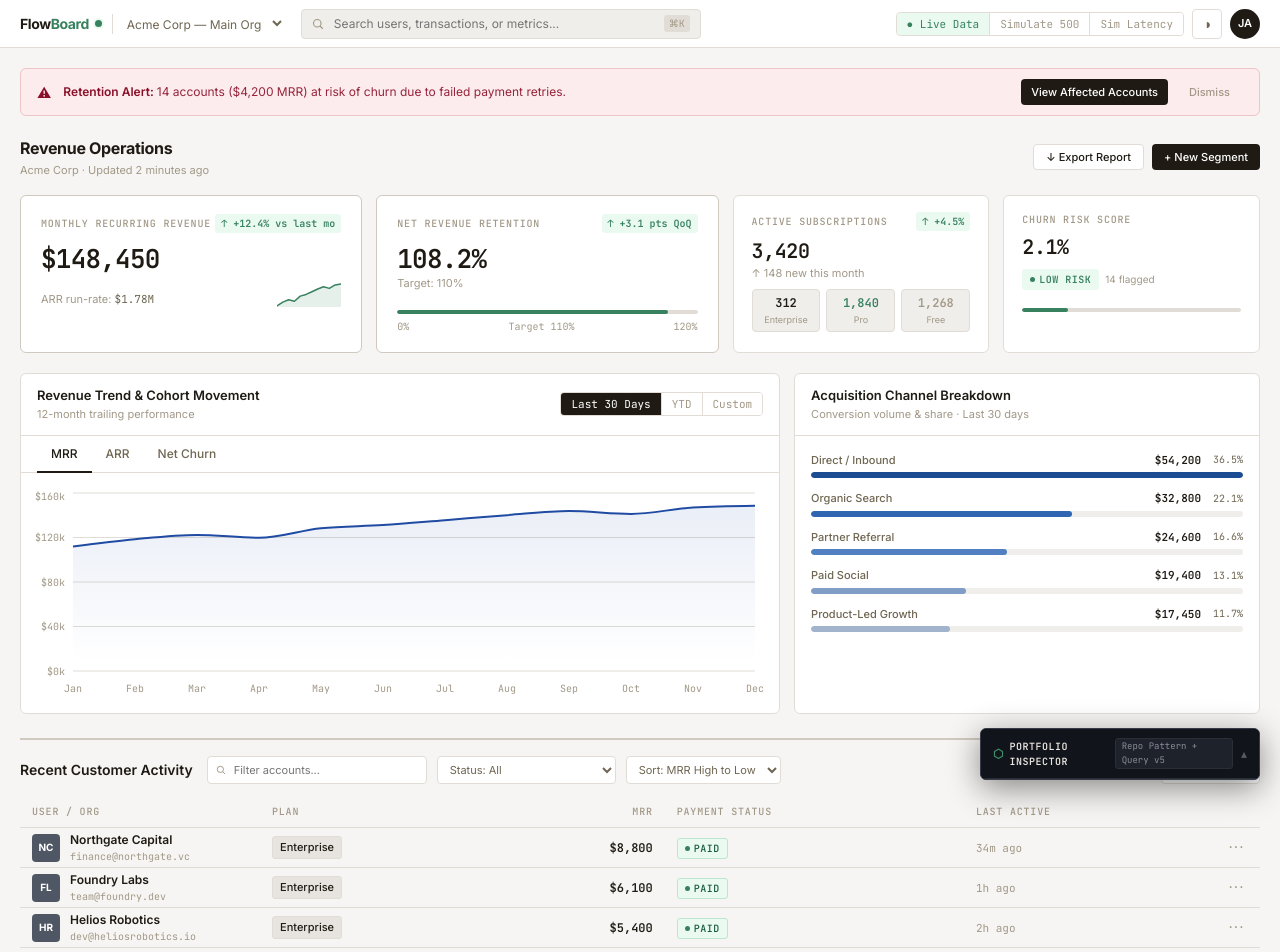
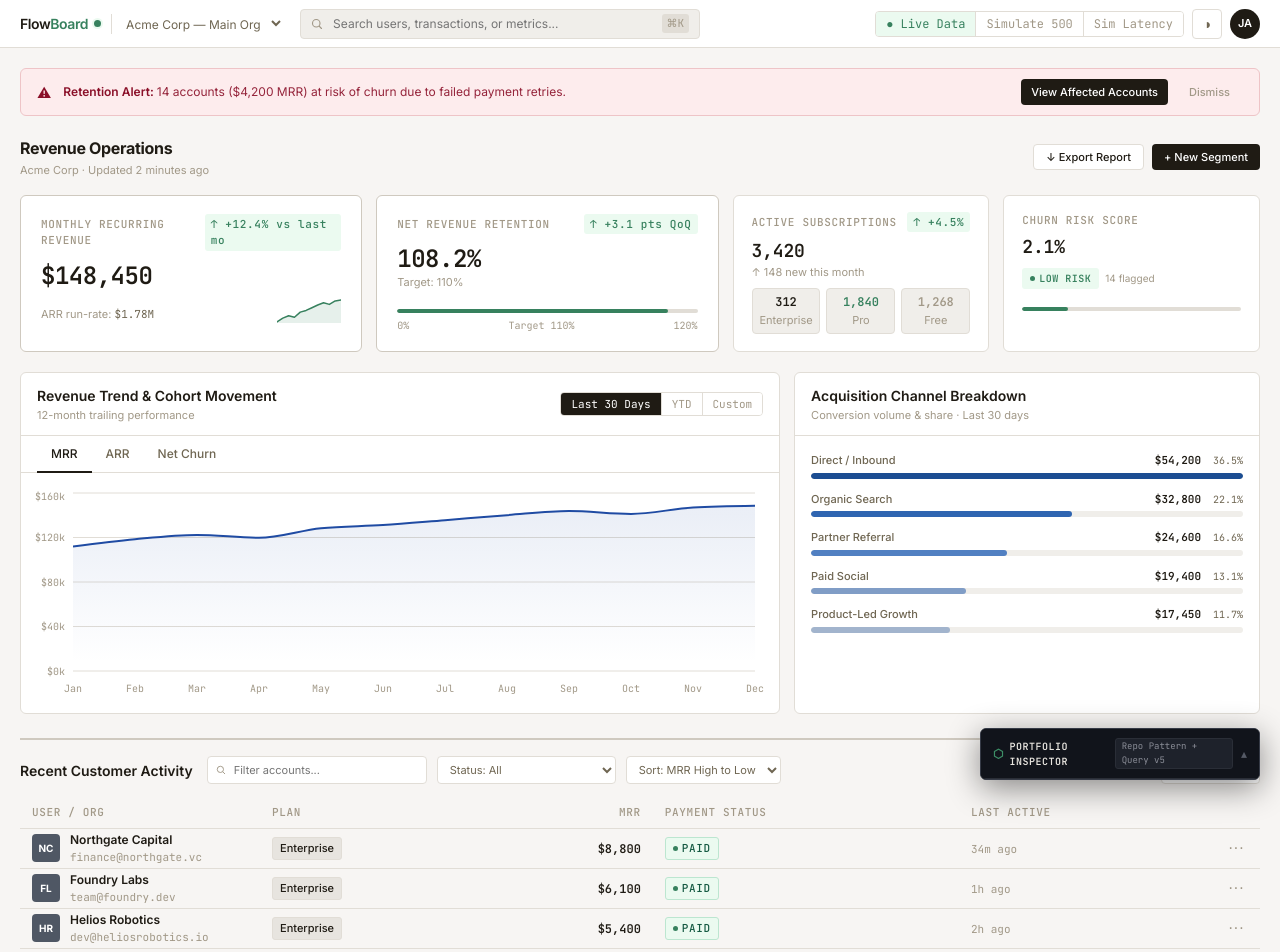
Before and after one commit to nadiaescobbb/flowboard-ui, a React (Vite) app: page / in a window 1280 px wide. Shown: the top 952 px of the page. Built offline with nearby package versions, Linux system fonts and the light colour scheme.

Commit message:
refactor: typography scale and dense layout hierarchy

```diff
--- a/src/index.css
+++ b/src/index.css
@@ -4,6 +4,22 @@
 :root {
   --font-sans: 'Inter', system-ui, -apple-system, sans-serif;
   --font-mono: 'JetBrains Mono', 'SF Mono', monospace;
+
+  /* Escala Tipográfica Modular B2B */
+  --text-micro: 11px;    /* Metadata mínima, timestamps, chips de atajo y sub-labels (erradicar 9px y 10px) */
+  --text-tag: 12px;      /* Badges de estado, labels uppercase th/kpi, inputs y buscador */
+  --text-subtle: 13px;   /* Datos secundarios y botones de control */
+  --text-body: 14px;     /* Nombres principales, títulos de tabla y headers de gráficos */
+  --text-kpi-sub: 18px;  /* Métricas secundarias */
+  --text-kpi-hero: 24px; /* Métrica principal MRR (contenido y refinado) */
+
+  /* Escala de Espaciado Modular B2B */
+  --space-1: 4px;
+  --space-2: 8px;
+  --space-3: 12px;
+  --space-4: 16px;
+  --space-5: 20px;
+  --space-6: 24px;
 
   /* Refactoring UI - Standardized Warm Grey Neutral Ramp (Págs. 139-141: Warm Paper H: 40deg) */
   --neutral-100: hsl(40, 20%, 96%);   /* 100: Canvas Background (Warm paper tint) */
@@ -188,8 +204,8 @@ body {
 }
 
 .logo-text {
-  font-weight: 700;
-  font-size: 14px;
+  font-weight: 600;
+  font-size: var(--text-body);
   letter-spacing: -0.03em;
   color: var(--text-primary);
 }
@@ -216,7 +232,7 @@ body {
 .org-select {
   background: transparent;
   border: none;
-  font-size: 12px;
+  font-size: var(--text-tag);
   color: var(--text-secondary);
   font-family: var(--font-sans);
   cursor: pointer;
@@ -244,14 +260,14 @@ body {
   background: transparent;
   border: none;
   outline: none;
-  font-size: 12px;
+  font-size: var(--text-tag);
   color: var(--text-primary);
   font-family: var(--font-sans);
 }
 
 .kbd-badge {
   font-family: var(--font-mono);
-  font-size: 10px;
+  font-size: var(--text-micro);
   color: var(--text-tertiary);
   background: var(--border);
   padding: 1px 5px;
@@ -275,7 +291,7 @@ body {
 
 .sim-mode-btn {
   padding: 4px 10px;
-  font-size: 11px;
+  font-size: var(--text-tag);
   font-family: var(--font-mono);
   border: none;
   border-right: 1px solid var(--border);
@@ -470,17 +486,18 @@ body {
 
 .kpi-label {
   font-family: var(--font-mono);
-  font-size: 10px;
+  font-size: var(--text-micro);
   font-weight: 500;
-  letter-spacing: 0.08em;
+  letter-spacing: 0.06em;
   text-transform: uppercase;
   color: var(--text-tertiary);
 }
 
 .kpi-trend {
   font-family: var(--font-mono);
-  font-size: 10px;
-  font-weight: 600;
+  font-size: var(--text-micro);
+  font-weight: 500;
+  letter-spacing: 0.06em;
   padding: 2px 6px;
   border-radius: 3px;
 }
@@ -497,19 +514,19 @@ body {
 
 .kpi-value-hero {
   font-family: var(--font-mono);
-  font-size: 26px;
+  font-size: var(--text-kpi-hero);
   font-weight: 700;
   color: var(--text-primary);
-  letter-spacing: -0.03em;
+  letter-spacing: -0.02em;
   line-height: 1.1;
 }
 
 .kpi-value {
   font-family: var(--font-mono);
-  font-size: 20px;
+  font-size: var(--text-kpi-sub);
   font-weight: 600;
   color: var(--text-primary);
-  letter-spacing: -0.02em;
+  letter-spacing: -0.01em;
   line-height: 1.2;
 }
 
@@ -563,7 +580,7 @@ body {
 }
 
 .sub-label {
-  font-size: 9px;
+  font-size: var(--text-micro);
   color: var(--text-tertiary);
   margin-top: 1px;
 }
@@ -615,7 +632,7 @@ body {
 }
 
 .chart-card-title {
-  font-size: 13px;
+  font-size: var(--text-body);
   font-weight: 600;
   color: var(--text-primary);
 }
@@ -719,7 +736,7 @@ body {
 }
 
 .channel-title {
-  font-size: 13px;
+  font-size: var(--text-body);
   font-weight: 600;
   color: var(--text-primary);
 }
@@ -791,7 +808,7 @@ body {
 }
 
 .table-title {
-  font-size: 14px;
+  font-size: var(--text-body);
   font-weight: 600;
   color: var(--text-primary);
   margin-right: 4px;
@@ -840,9 +857,9 @@ table {
 
 thead th {
   font-family: var(--font-mono);
-  font-size: 10px;
+  font-size: var(--text-micro);
   font-weight: 500;
-  letter-spacing: 0.08em;
+  letter-spacing: 0.06em;
   text-transform: uppercase;
   color: var(--text-tertiary);
   background: transparent;
@@ -889,26 +906,26 @@ tbody td {
 
 .user-name {
   font-weight: 600;
-  font-size: 12px;
+  font-size: var(--text-tag);
   color: var(--text-primary);
 }
 
 .user-email {
-  font-size: 10px;
+  font-size: var(--text-micro);
   color: var(--text-tertiary);
   font-family: var(--font-mono);
 }
 
 .mrr-text {
   font-family: var(--font-mono);
-  font-size: 12px;
+  font-size: var(--text-tag);
   font-weight: 600;
   color: var(--text-primary);
 }
 
 .last-active-text {
   font-family: var(--font-mono);
-  font-size: 11px;
+  font-size: var(--text-micro);
   color: var(--text-tertiary);
 }
 
@@ -917,9 +934,9 @@ tbody td {
   align-items: center;
   gap: 4px;
   font-family: var(--font-mono);
-  font-size: 10px;
+  font-size: var(--text-micro);
   font-weight: 500;
-  letter-spacing: 0.05em;
+  letter-spacing: 0.06em;
   text-transform: uppercase;
   padding: 2px 7px;
   border-radius: 3px;
@@ -1091,7 +1108,7 @@ tbody td {
 
 .inspector-section-label {
   font-family: var(--font-mono);
-  font-size: 9px;
+  font-size: var(--text-micro);
   color: #555A66;
   letter-spacing: 0.08em;
   text-transform: uppercase;
```
